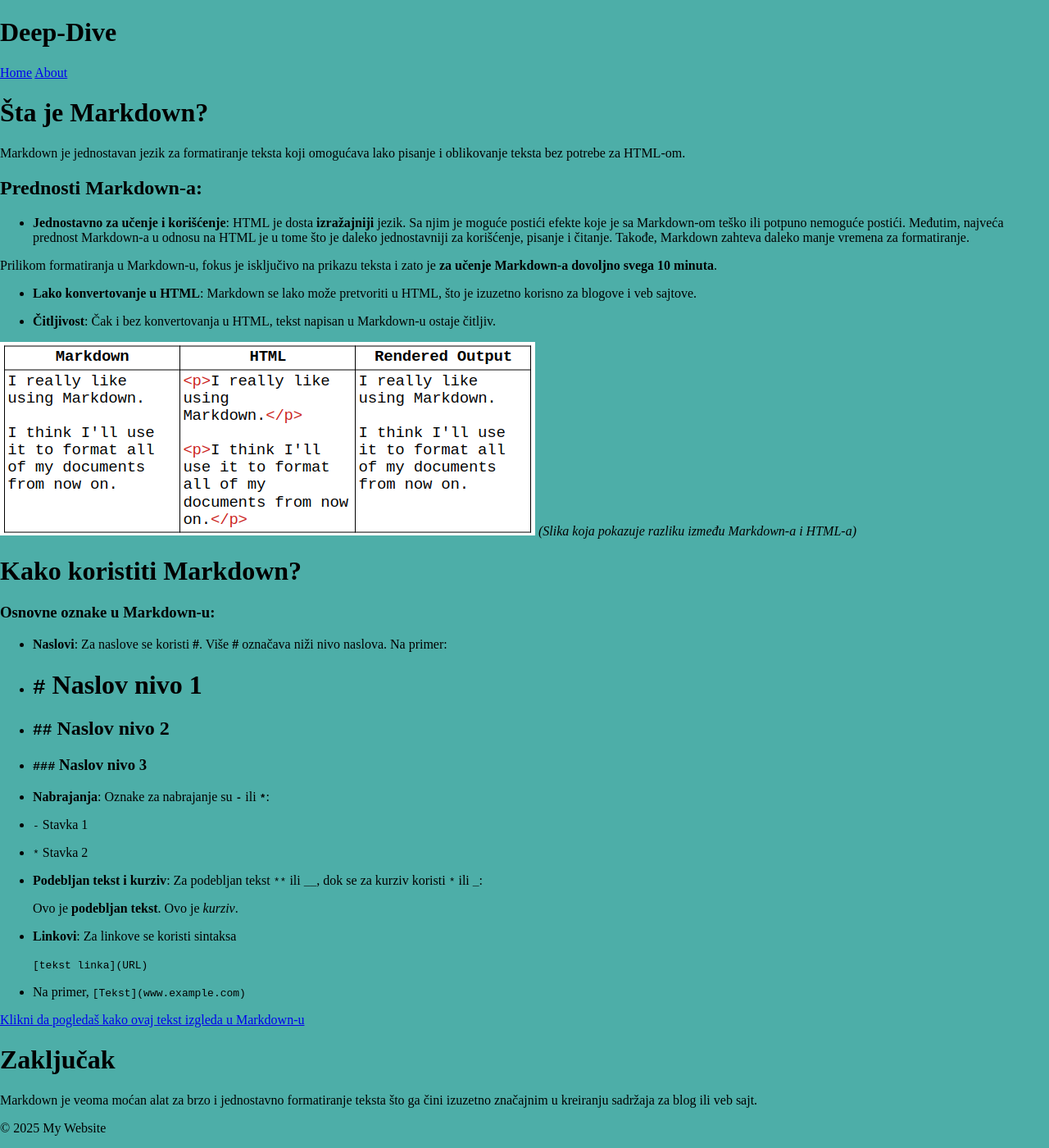
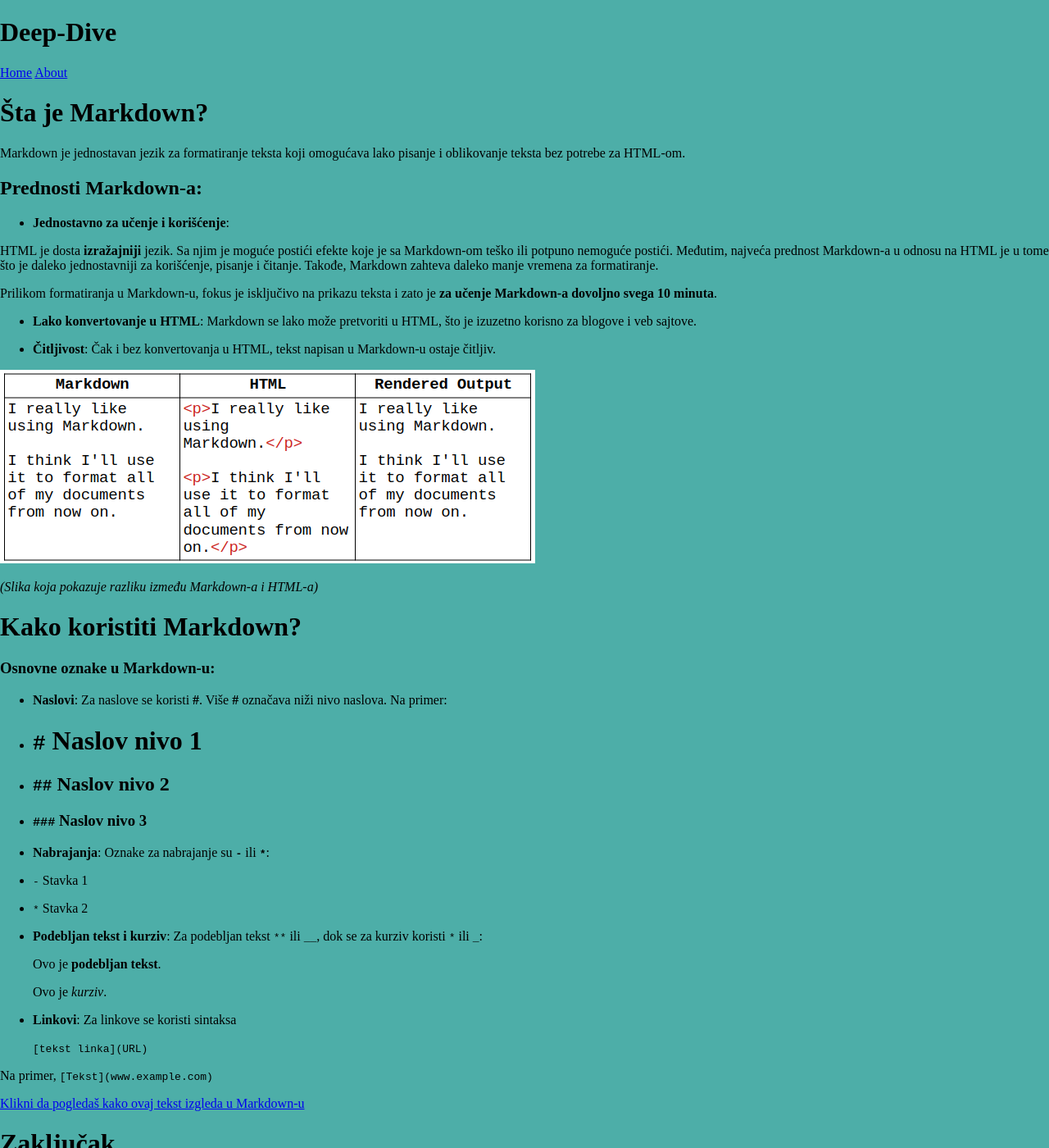
Before and after one commit to MarkoKolarevic/Deep-Dive, a Jekyll site: the page built from _posts/2025-02-09-naslov-prvog-teksta.md, in a window 1280 px wide and 1400 px high. Shown: the whole window at 82% size. Built offline with Jekyll 4.4.1, drawn with Linux system fonts in a browser that asks for light colours.

Commit message:
Sitne ispravke

```diff
--- a/_posts/2025-02-09-naslov-prvog-teksta.md
+++ b/_posts/2025-02-09-naslov-prvog-teksta.md
@@ -11,6 +11,7 @@ Markdown je jednostavan jezik za formatiranje teksta koji omogućava lako pisanj
 
 ## Prednosti Markdown-a:
 - **Jednostavno za učenje i korišćenje**:
+
 HTML je dosta **izražajniji** jezik. Sa njim je moguće postići efekte koje je sa Markdown-om teško ili potpuno nemoguće postići. Međutim, najveća prednost Markdown-a u odnosu na HTML je u tome što je daleko jednostavniji za korišćenje, pisanje i čitanje. Takođe, Markdown zahteva daleko manje vremena za formatiranje.
 
 Prilikom formatiranja u Markdown-u, fokus je isključivo na prikazu teksta i zato je **za učenje Markdown-a dovoljno svega 10 minuta**.
@@ -22,6 +23,7 @@ Markdown se lako može pretvoriti u HTML, što je izuzetno korisno za blogove i
 Čak i bez konvertovanja u HTML, tekst napisan u Markdown-u ostaje čitljiv.
 
 ![Razlika između Markdown-a i HTML-a]({{ "/assets/images/MarkdownVsHTML.png" | relative_url }})
+
 _(Slika koja pokazuje razliku između Markdown-a i HTML-a)_
 
 
@@ -45,6 +47,7 @@ Oznake za nabrajanje su **`-`** ili **`*`**:
 Za podebljan tekst `**` ili `__`, dok se za kurziv koristi `*` ili `_`:
 
 	Ovo je **podebljan tekst**.
+
 	Ovo je _kurziv_.
 
 
@@ -52,7 +55,7 @@ Za podebljan tekst `**` ili `__`, dok se za kurziv koristi `*` ili `_`:
 
 	`[tekst linka](URL)`
 
-- Na primer, `[Tekst](www.example.com)`
+Na primer, `[Tekst](www.example.com)`
 
 [Klikni da pogledaš kako ovaj tekst izgleda u Markdown-u](https://github.com/MarkoKolarevic/Deep-Dive/blob/main/_posts/2025-02-09-naslov-prvog-teksta.md?plain=1)
 
```
